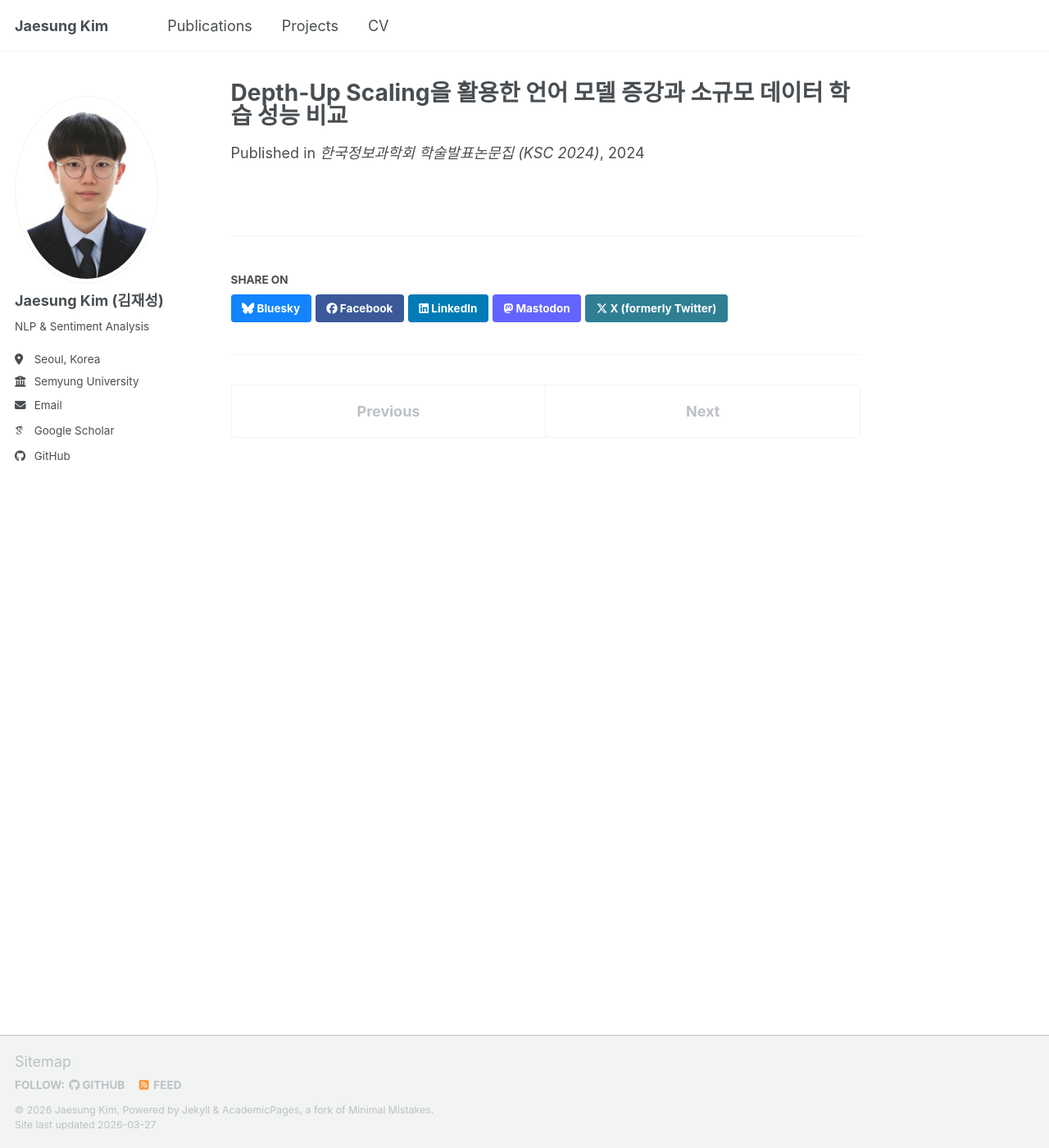
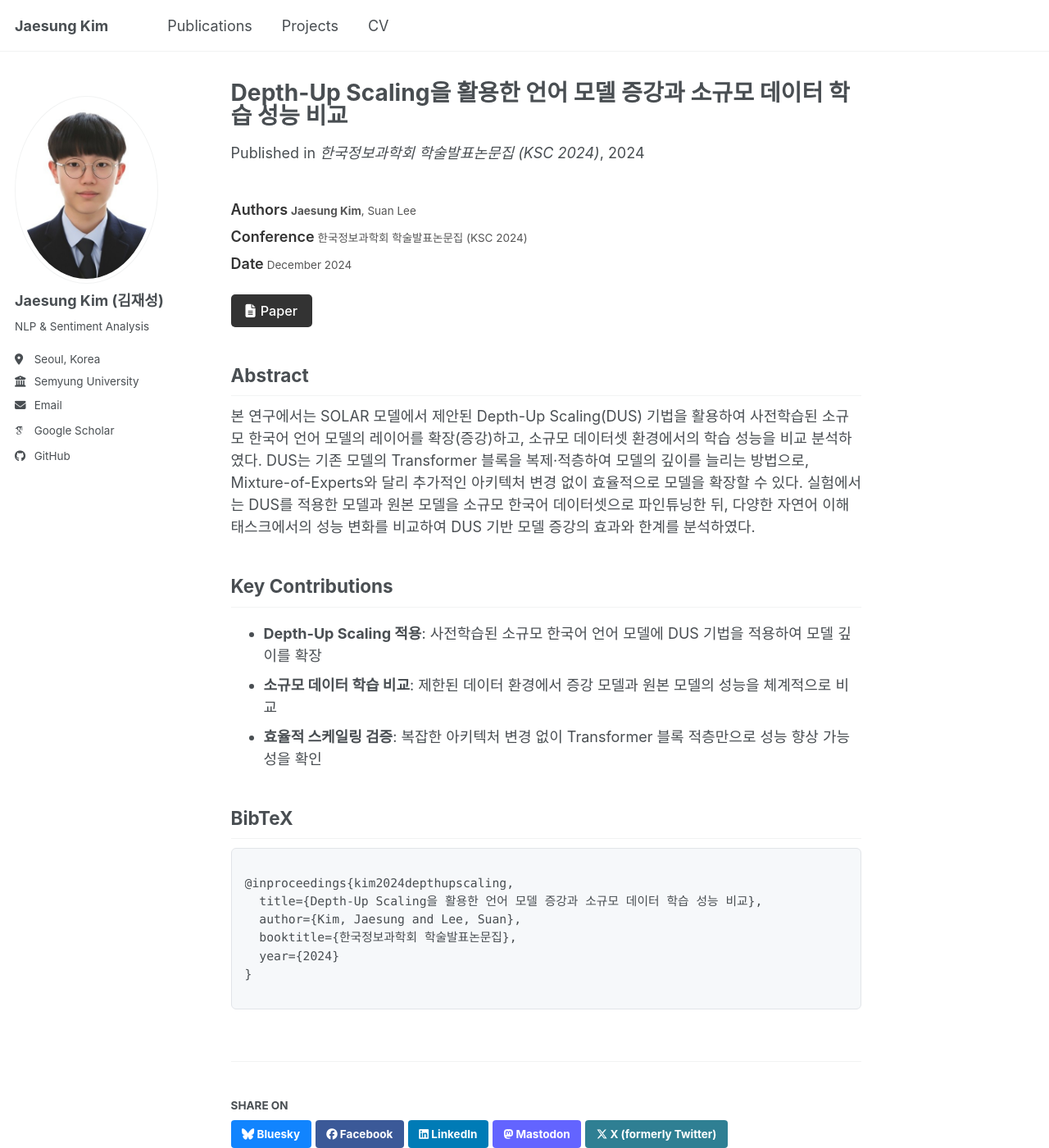
Before and after one commit to thisiskorea/CV, a Jekyll site: the page built from _publications/2024-12-01-depth-up-scaling.md, in a window 1280 px wide and 1400 px high. Shown: the whole window at 82% size. Built offline with Jekyll 4.4.1, drawn with Linux system fonts in a browser that asks for light colours; some web fonts are replaced; a script bundle is joined from its source files by our own code; library files that are not in the unit come from our copies.

Commit message:
Add detail page for Depth-Up Scaling paper (KSC 2024)
https://claude.ai/code/session_01CU9SVkWVuVsgHzfbJU88mX

```diff
--- a/_publications/2024-12-01-depth-up-scaling.md
+++ b/_publications/2024-12-01-depth-up-scaling.md
@@ -9,3 +9,54 @@ citation_authors: '<strong>Jaesung Kim</strong>, Suan Lee'
 paperurl: 'https://www.dbpia.co.kr/journal/articleDetail?nodeId=NODE12042288'
 excerpt: ''
 ---
+
+<style>
+.pub-detail-meta { margin-bottom: 24px; }
+.pub-detail-meta dt { font-weight: 600; color: #333; display: inline; }
+.pub-detail-meta dt::after { content: ""; }
+.pub-detail-meta dd { display: inline; margin: 0 0 0 4px; color: #555; }
+.pub-detail-meta dd::after { content: ""; display: block; margin-bottom: 6px; }
+.pub-detail-links { display: flex; gap: 10px; margin: 20px 0 30px; flex-wrap: wrap; }
+.pub-detail-links a {
+  display: inline-flex; align-items: center; gap: 6px;
+  padding: 8px 18px; font-size: 0.9em; font-weight: 500;
+  color: #fff; background: #333; border-radius: 5px;
+  text-decoration: none; transition: opacity 0.2s;
+}
+.pub-detail-links a:hover { opacity: 0.8; }
+.pub-bibtex { background: #f6f8fa; border: 1px solid #e1e4e8; border-radius: 6px; padding: 16px; font-size: 0.82em; overflow-x: auto; }
+</style>
+
+<dl class="pub-detail-meta">
+  <dt>Authors</dt>
+  <dd><strong>Jaesung Kim</strong>, Suan Lee</dd>
+  <dt>Conference</dt>
+  <dd>한국정보과학회 학술발표논문집 (KSC 2024)</dd>
+  <dt>Date</dt>
+  <dd>December 2024</dd>
+</dl>
+
+<div class="pub-detail-links">
+  <a href="https://www.dbpia.co.kr/journal/articleDetail?nodeId=NODE12042288"><i class="fa-solid fa-file-lines"></i> Paper</a>
+</div>
+
+## Abstract
+
+본 연구에서는 SOLAR 모델에서 제안된 Depth-Up Scaling(DUS) 기법을 활용하여 사전학습된 소규모 한국어 언어 모델의 레이어를 확장(증강)하고, 소규모 데이터셋 환경에서의 학습 성능을 비교 분석하였다. DUS는 기존 모델의 Transformer 블록을 복제·적층하여 모델의 깊이를 늘리는 방법으로, Mixture-of-Experts와 달리 추가적인 아키텍처 변경 없이 효율적으로 모델을 확장할 수 있다. 실험에서는 DUS를 적용한 모델과 원본 모델을 소규모 한국어 데이터셋으로 파인튜닝한 뒤, 다양한 자연어 이해 태스크에서의 성능 변화를 비교하여 DUS 기반 모델 증강의 효과와 한계를 분석하였다.
+
+## Key Contributions
+
+- **Depth-Up Scaling 적용**: 사전학습된 소규모 한국어 언어 모델에 DUS 기법을 적용하여 모델 깊이를 확장
+- **소규모 데이터 학습 비교**: 제한된 데이터 환경에서 증강 모델과 원본 모델의 성능을 체계적으로 비교
+- **효율적 스케일링 검증**: 복잡한 아키텍처 변경 없이 Transformer 블록 적층만으로 성능 향상 가능성을 확인
+
+## BibTeX
+
+<div class="pub-bibtex">
+<pre>@inproceedings{kim2024depthupscaling,
+  title={Depth-Up Scaling을 활용한 언어 모델 증강과 소규모 데이터 학습 성능 비교},
+  author={Kim, Jaesung and Lee, Suan},
+  booktitle={한국정보과학회 학술발표논문집},
+  year={2024}
+}</pre>
+</div>
```
